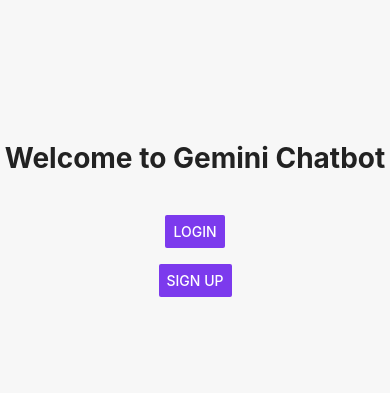
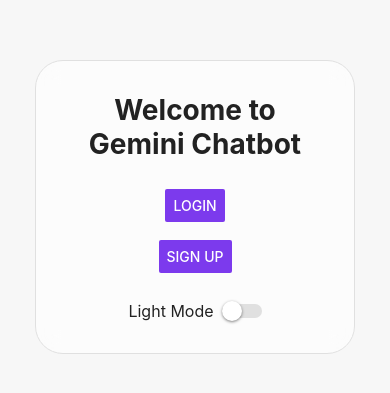
Before and after one commit to SujithaKC/React-Native-chatbot, a React Native app: screen /Landing in a window 390 px wide. Shown: the part 203-596 px from the top of the page. Built offline with nearby package versions, Linux system fonts and the light colour scheme.

Commit message:
added dark and light mode

```diff
--- a/App.js
+++ b/App.js
@@ -6,18 +6,14 @@
 import LandingScreen from './screens/LandingScreen';
 import LoginScreen from './screens/LoginScreen';
 import SignupScreen from './screens/SignupScreen';
-import { lightTheme, darkTheme } from './components/theme';
-import { ThemeContext } from './components/theme-context';
+import { ThemeProvider, useTheme } from './components/theme-context';
 
 const Stack = createNativeStackNavigator();
 
-export default function App() {
-  const colorScheme = useColorScheme();
-  const theme = useMemo(() => (colorScheme === 'dark' ? darkTheme : lightTheme), [colorScheme]);
-
+function AppContent() {
+  const { mode } = useTheme();
   return (
-    <ThemeContext.Provider value={theme}>
-      <NavigationContainer theme={colorScheme === 'dark' ? DarkTheme : DefaultTheme}>
+    <NavigationContainer theme={mode === 'dark' ? DarkTheme : DefaultTheme}>
       <Stack.Navigator initialRouteName="Landing">
         <Stack.Screen name="Landing" component={LandingScreen} options={{ headerShown: false }} />
         <Stack.Screen name="Login" component={LoginScreen} options={{ title: 'Login' }} />
@@ -33,6 +29,13 @@
         />
       </Stack.Navigator>
     </NavigationContainer>
-    </ThemeContext.Provider>
   );
 }
+
+export default function App() {
+  return (
+    <ThemeProvider>
+      <AppContent />
+    </ThemeProvider>
+  );
+}
--- a/components/MessageBubble.js
+++ b/components/MessageBubble.js
@@ -3,9 +3,19 @@
 import { useTheme } from './theme-context';
 
 const MessageBubble = ({ message, isUser }) => {
-  const theme = useTheme();
+  const { theme } = useTheme();
   return (
-    <View style={[styles.bubble, isUser ? { backgroundColor: theme.userBubble, alignSelf: 'flex-end' } : { backgroundColor: theme.botBubble, alignSelf: 'flex-start' }] }>
+    <View
+      style={[
+        styles.bubble,
+        {
+          backgroundColor: isUser ? theme.userBubble : theme.botBubble,
+          alignSelf: isUser ? 'flex-end' : 'flex-start',
+          borderTopRightRadius: isUser ? 4 : 12,
+          borderTopLeftRadius: isUser ? 12 : 4,
+        },
+      ]}
+    >
       <Text style={[styles.text, { color: theme.text }]}>{message}</Text>
     </View>
   );
@@ -13,11 +23,12 @@
 
 const styles = StyleSheet.create({
   bubble: {
-    padding: 12,
-    marginVertical: 6,
-    marginHorizontal: 12,
-    borderRadius: 12,
+    padding: 14,
+    marginVertical: 7,
+    marginHorizontal: 14,
+    borderRadius: 14,
     maxWidth: '80%',
+    minWidth: 60,
   },
   text: {
     fontSize: 16,
--- a/components/theme-context.js
+++ b/components/theme-context.js
@@ -1,5 +1,46 @@
-import React, { createContext, useContext } from 'react';
-import { lightTheme } from './theme';
+import React, { createContext, useContext, useState, useEffect, useCallback } from 'react';
+import { Appearance } from 'react-native';
+import AsyncStorage from '@react-native-async-storage/async-storage';
+import { lightTheme, darkTheme } from './theme';
 
-export const ThemeContext = createContext(lightTheme);
+const THEME_KEY = 'app_theme_mode';
+
+export const ThemeContext = createContext({
+  theme: lightTheme,
+  mode: 'light',
+  toggleTheme: () => {},
+});
+
+export const ThemeProvider = ({ children }) => {
+  const [mode, setMode] = useState('light');
+  const [theme, setTheme] = useState(lightTheme);
+
+  useEffect(() => {
+    (async () => {
+      const stored = await AsyncStorage.getItem(THEME_KEY);
+      if (stored === 'dark' || stored === 'light') {
+        setMode(stored);
+        setTheme(stored === 'dark' ? darkTheme : lightTheme);
+      } else {
+        const sys = Appearance.getColorScheme();
+        setMode(sys === 'dark' ? 'dark' : 'light');
+        setTheme(sys === 'dark' ? darkTheme : lightTheme);
+      }
+    })();
+  }, []);
+
+  const toggleTheme = useCallback(async () => {
+    const newMode = mode === 'light' ? 'dark' : 'light';
+    setMode(newMode);
+    setTheme(newMode === 'dark' ? darkTheme : lightTheme);
+    await AsyncStorage.setItem(THEME_KEY, newMode);
+  }, [mode]);
+
+  return (
+    <ThemeContext.Provider value={{ theme, mode, toggleTheme }}>
+      {children}
+    </ThemeContext.Provider>
+  );
+};
+
 export const useTheme = () => useContext(ThemeContext);
--- a/screens/ChatScreen.js
+++ b/screens/ChatScreen.js
@@ -23,7 +23,7 @@
   const [input, setInput] = useState('');
   const [loading, setLoading] = useState(false);
   const [initializing, setInitializing] = useState(true);
-  const theme = useTheme();
+  const { theme } = useTheme();
 
   // Load chat history for current user
   useEffect(() => {
--- a/screens/LandingScreen.js
+++ b/screens/LandingScreen.js
@@ -1,22 +1,65 @@
 import React from 'react';
-import { View, Text, Button, StyleSheet } from 'react-native';
+import { View, Text, Button, StyleSheet, Switch, Platform } from 'react-native';
 import { useTheme } from '../components/theme-context';
 
+const GlassCard = ({ children, theme }) => (
+  <View style={[
+    styles.card,
+    {
+      backgroundColor: theme.mode === 'dark' ? 'rgba(35,35,42,0.7)' : 'rgba(255,255,255,0.6)',
+      borderColor: theme.theme.border,
+      shadowColor: theme.theme.accent,
+    },
+  ]}>
+    {children}
+  </View>
+);
+
 const LandingScreen = ({ navigation }) => {
-  const theme = useTheme();
+  const { theme, mode, toggleTheme } = useTheme();
   return (
     <View style={[styles.container, { backgroundColor: theme.background }] }>
-      <Text style={[styles.title, { color: theme.text }]}>Welcome to Gemini Chatbot</Text>
-      <Button title="Login" onPress={() => navigation.navigate('Login')} color={theme.accent} />
-      <View style={{ height: 16 }} />
-      <Button title="Sign Up" onPress={() => navigation.navigate('Signup')} color={theme.accent} />
+      <GlassCard theme={{ theme, mode }}>
+        <Text style={[styles.title, { color: theme.text }]}>Welcome to Gemini Chatbot</Text>
+        <View style={styles.spacer} />
+        <Button title="Login" onPress={() => navigation.navigate('Login')} color={theme.accent} />
+        <View style={styles.spacer} />
+        <Button title="Sign Up" onPress={() => navigation.navigate('Signup')} color={theme.accent} />
+        <View style={styles.spacer} />
+        <View style={styles.row}>
+          <Text style={{ color: theme.text, fontSize: 16, marginRight: 8 }}>
+            {mode === 'dark' ? 'Dark' : 'Light'} Mode
+          </Text>
+          <Switch
+            value={mode === 'dark'}
+            onValueChange={toggleTheme}
+            thumbColor={mode === 'dark' ? theme.accent : theme.card}
+            trackColor={{ false: theme.border, true: theme.accent }}
+          />
+        </View>
+      </GlassCard>
     </View>
   );
 };
 
 const styles = StyleSheet.create({
   container: { flex: 1, justifyContent: 'center', alignItems: 'center' },
-  title: { fontSize: 28, fontWeight: 'bold', marginBottom: 40 },
+  title: { fontSize: 28, fontWeight: 'bold', marginBottom: 10, textAlign: 'center' },
+  spacer: { height: 18 },
+  row: { flexDirection: 'row', alignItems: 'center', justifyContent: 'center', marginTop: 10 },
+  card: {
+    width: 320,
+    padding: 32,
+    borderRadius: 28,
+    borderWidth: 1.5,
+    alignItems: 'center',
+    shadowOpacity: 0.12,
+    shadowRadius: 16,
+    shadowOffset: { width: 0, height: 8 },
+    marginBottom: 24,
+    ...Platform.select({ android: { elevation: 6 } }),
+    backdropFilter: 'blur(12px)', // for web
+  },
 });
 
 export default LandingScreen;
--- a/screens/LoginScreen.js
+++ b/screens/LoginScreen.js
@@ -8,7 +8,7 @@
   const [email, setEmail] = useState('');
   const [password, setPassword] = useState('');
   const [loading, setLoading] = useState(false);
-  const theme = useTheme();
+  const { theme } = useTheme();
 
   const handleLogin = async () => {
     setLoading(true);
--- a/screens/SignupScreen.js
+++ b/screens/SignupScreen.js
@@ -8,7 +8,7 @@
   const [email, setEmail] = useState('');
   const [password, setPassword] = useState('');
   const [loading, setLoading] = useState(false);
-  const theme = useTheme();
+  const { theme } = useTheme();
 
   const handleSignup = async () => {
     setLoading(true);
```
Lines whose indentation alone changed are shown as unchanged.
